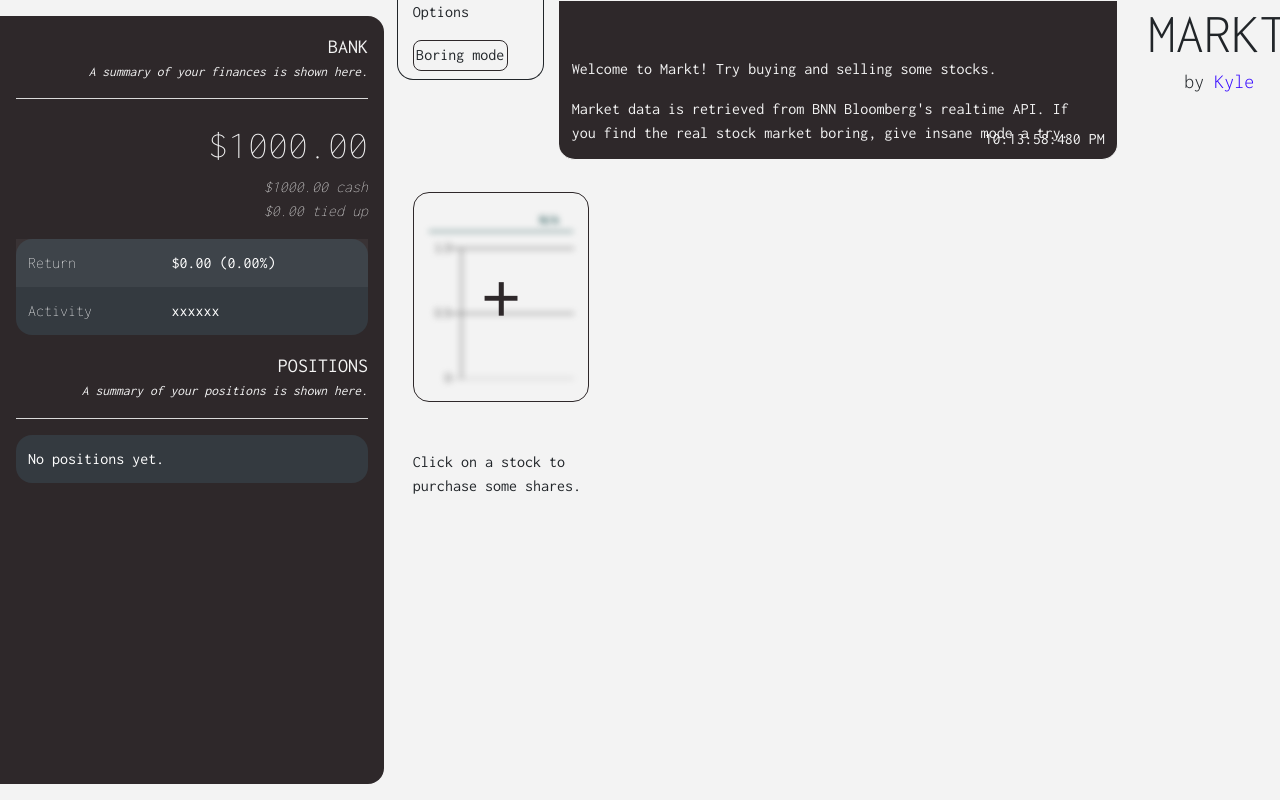
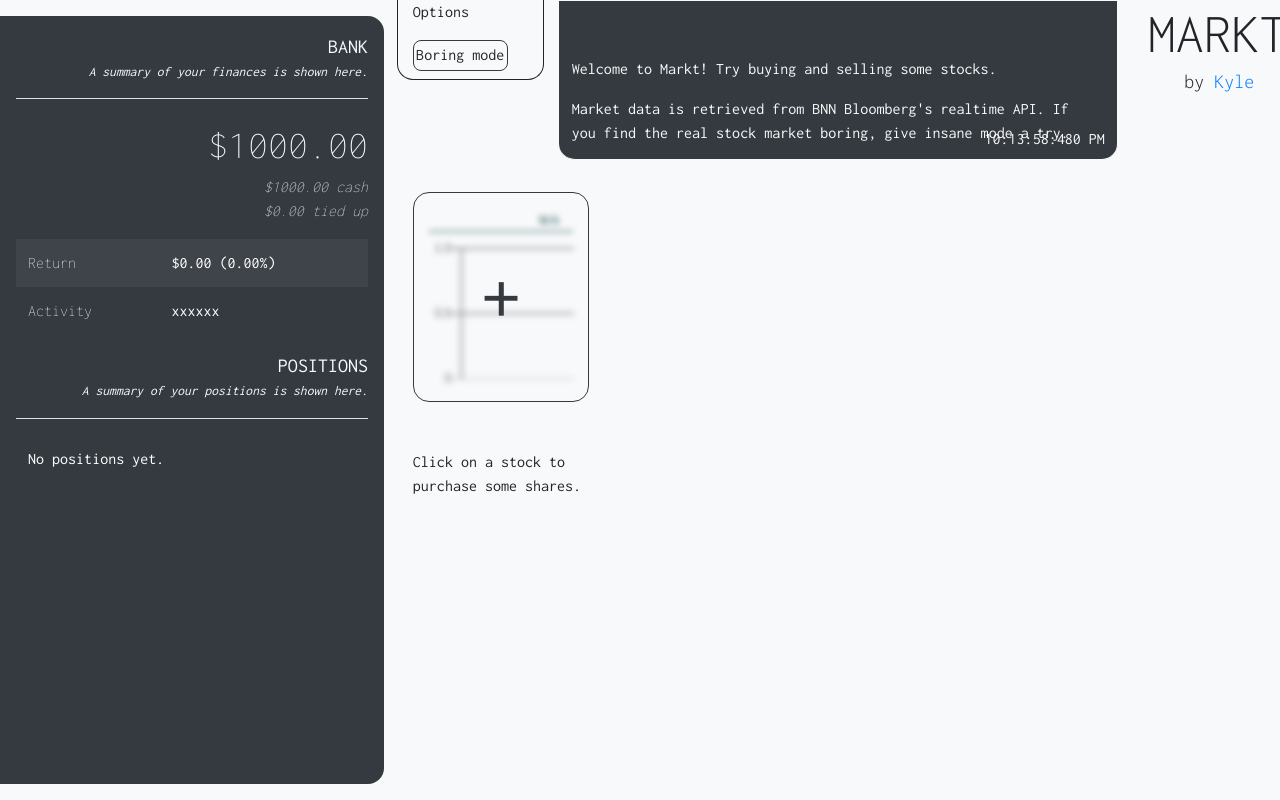
Before and after one commit to vxsl/markt-web, a Vue app: page / in a window 1280 px wide. Built offline with nearby package versions, Linux system fonts and the light colour scheme.

Commit message:
export sass vars

```diff
--- a/src/scss/custom.scss
+++ b/src/scss/custom.scss
@@ -1,17 +1,26 @@
 @import url('https://fonts.googleapis.com/css2?family=Inconsolata:wght@200;300;400;500;700&display=swap');
 @import url('https://fonts.googleapis.com/css2?family=Rubik:ital,wght@0,100;0,200;0,300;1,300&display=swap');
 
-$theme-colors: (
-    "primary": #370aff,
-    "secondary":#EF3E36,
-    "danger":#EF3E36,
-    "light": #f3f3f3,
-    "dark":#2E282A,
-    "grey":#7e7e7e,
-    "info":#3F88C5,
-    "positive":#d65656,
-    "insane":#2E282A,
+$primary-color: #370aff;
+$secondary-color:#EF3E36;
+$danger-color:#EF3E36;
+$light-color: #f3f3f3;
+$dark-color:#2E282A;
+$grey-color:#7e7e7e;
+$info-color:#3F88C5;
+$positive-color:#d65656;
+$insane-color:#2E282A;
 
-);
+:export {
+    primaryColor: $primary-color;
+    secondaryColor: $secondary-color;
+    dangerColor: $danger-color;
+    lightColor: $light-color;
+    darkColor: $dark-color;
+    greyColor: $grey-color;
+    infoColor: $info-color;
+    positiveColor: $positive-color;
+    insaneColor: $insane-color;
+}
 
 @import "../../node_modules/bootstrap/scss/bootstrap";
```
